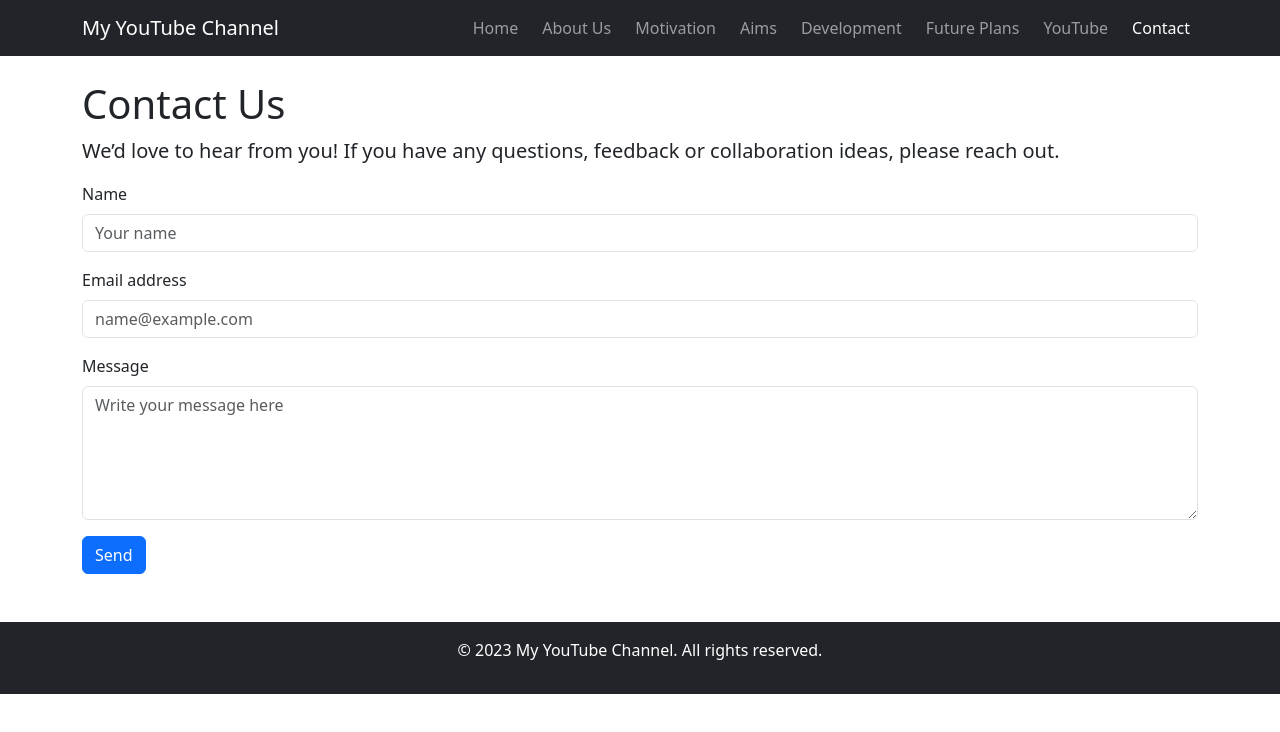
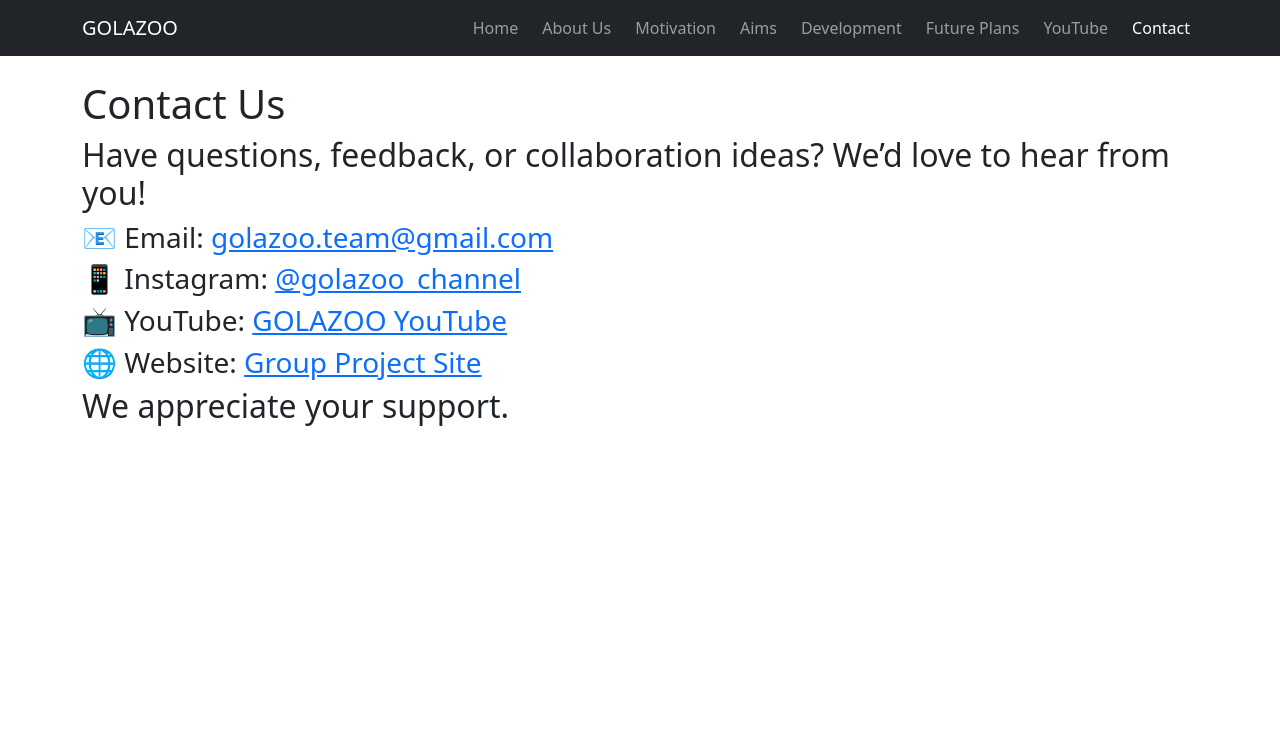
Before and after one commit to azizbek880/youtube-groupwork, a plain HTML site: page contact.html in a window 1280 px wide. Drawn offline with nearby package versions, Linux system fonts and the light colour scheme.

Commit message:
Update contact.html

```diff
--- a/contact.html
+++ b/contact.html
@@ -1,16 +1,25 @@
 <!DOCTYPE html>
 <html lang="en">
 <head>
+  <meta charset="UTF-8">
+    <title>Page Title</title>
+    <link rel="stylesheet" href="styles.css"> <!-- Link to the external CSS -->
+    <style>
+      /* Any additional CSS you want to include inside the HTML */
+    </style>
   <meta charset="UTF-8" />
   <meta name="viewport" content="width=device-width, initial-scale=1" />
-  <title>Contact - My YouTube Channel</title>
+  <title>Contact Us - GOLAZOO</title>
   <link href="https://cdn.jsdelivr.net/npm/bootstrap@5.3.0/dist/css/bootstrap.min.css" rel="stylesheet" />
-  <style>body { padding-top: 56px; } footer { background-color: #212529; color: #fff; padding: 1rem 0; }</style>
+  <style>
+    body { padding-top: 56px; }
+    footer { background-color: #212529; color: #fff; padding: 1rem 0; }
+  </style>
 </head>
 <body>
 <nav class="navbar navbar-expand-lg navbar-dark bg-dark fixed-top" aria-label="Main navigation">
   <div class="container">
-    <a class="navbar-brand" href="index.html">My YouTube Channel</a>
+    <a class="navbar-brand" href="index.html">GOLAZOO</a>
     <button class="navbar-toggler" type="button" data-bs-toggle="collapse" data-bs-target="#navbarNav"
             aria-controls="navbarNav" aria-expanded="false" aria-label="Toggle navigation">
       <span class="navbar-toggler-icon"></span>
@@ -29,29 +38,20 @@
     </div>
   </div>
 </nav>
+
 <main class="container mt-4">
   <h1>Contact Us</h1>
-  <p class="lead">We’d love to hear from you! If you have any questions, feedback or collaboration ideas, please reach out.</p>
+  <h2>Have questions, feedback, or collaboration ideas? We’d love to hear from you!</h2>
 
-  <form>
-    <div class="mb-3">
-      <label for="nameInput" class="form-label">Name</label>
-      <input type="text" class="form-control" id="nameInput" placeholder="Your name" />
-    </div>
-    <div class="mb-3">
-      <label for="emailInput" class="form-label">Email address</label>
-      <input type="email" class="form-control" id="emailInput" placeholder="name@example.com" />
-    </div>
-    <div class="mb-3">
-      <label for="messageTextarea" class="form-label">Message</label>
-      <textarea class="form-control" id="messageTextarea" rows="5" placeholder="Write your message here"></textarea>
-    </div>
-    <button type="submit" class="btn btn-primary">Send</button>
-  </form>
+  <h3>📧 Email: <a href="mailto:golazoo.team@gmail.com">golazoo.team@gmail.com</a></h3>
+  <h3>📱 Instagram: <a href="https://instagram.com/golazoo_channel" target="_blank">@golazoo_channel</a></h3>
+  <h3>📺 YouTube: <a href="https://www.youtube.com/channel/YourChannelID" target="_blank">GOLAZOO YouTube</a></h3>
+  <h3>🌐 Website: <a href="https://yourwebsite.com" target="_blank">Group Project Site</a></h3>
+
+  <h2>We appreciate your support.</h2>
 </main>
-<footer class="text-center mt-5">
-  <p>&copy; 2023 My YouTube Channel. All rights reserved.</p>
-</footer>
+
+
 <script src="https://cdn.jsdelivr.net/npm/bootstrap@5.3.0/dist/js/bootstrap.bundle.min.js"></script>
 </body>
 </html>
```
